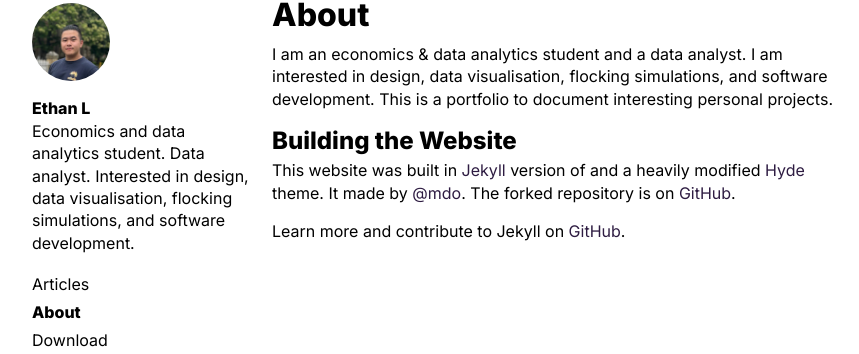
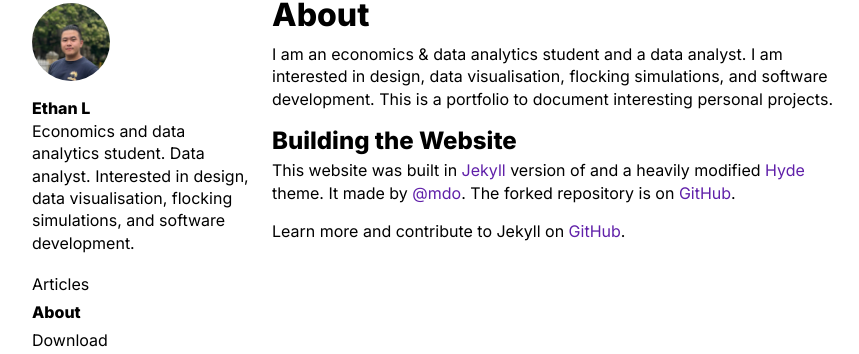
Before and after one commit to EthanVIII/EthanVIII.github.io, a Jekyll site: the page built from about.md, in a window 1280 px wide. Shown: the part 69-423 px from the top of the page, without its empty margins (80-939 px from the left). Built offline with Jekyll 4.4.1, drawn with Linux system fonts in a browser that asks for light colours.

Commit message:
Update poole.css

```diff
--- a/public/css/poole.css
+++ b/public/css/poole.css
@@ -67,7 +67,7 @@ body {
 
 /* No `:visited` state is required by default (browsers will use `a`) */
 a {
-  color: #2e1c42;
+  color: #6020a9;
   text-decoration: none;
 }
 a strong {
```
